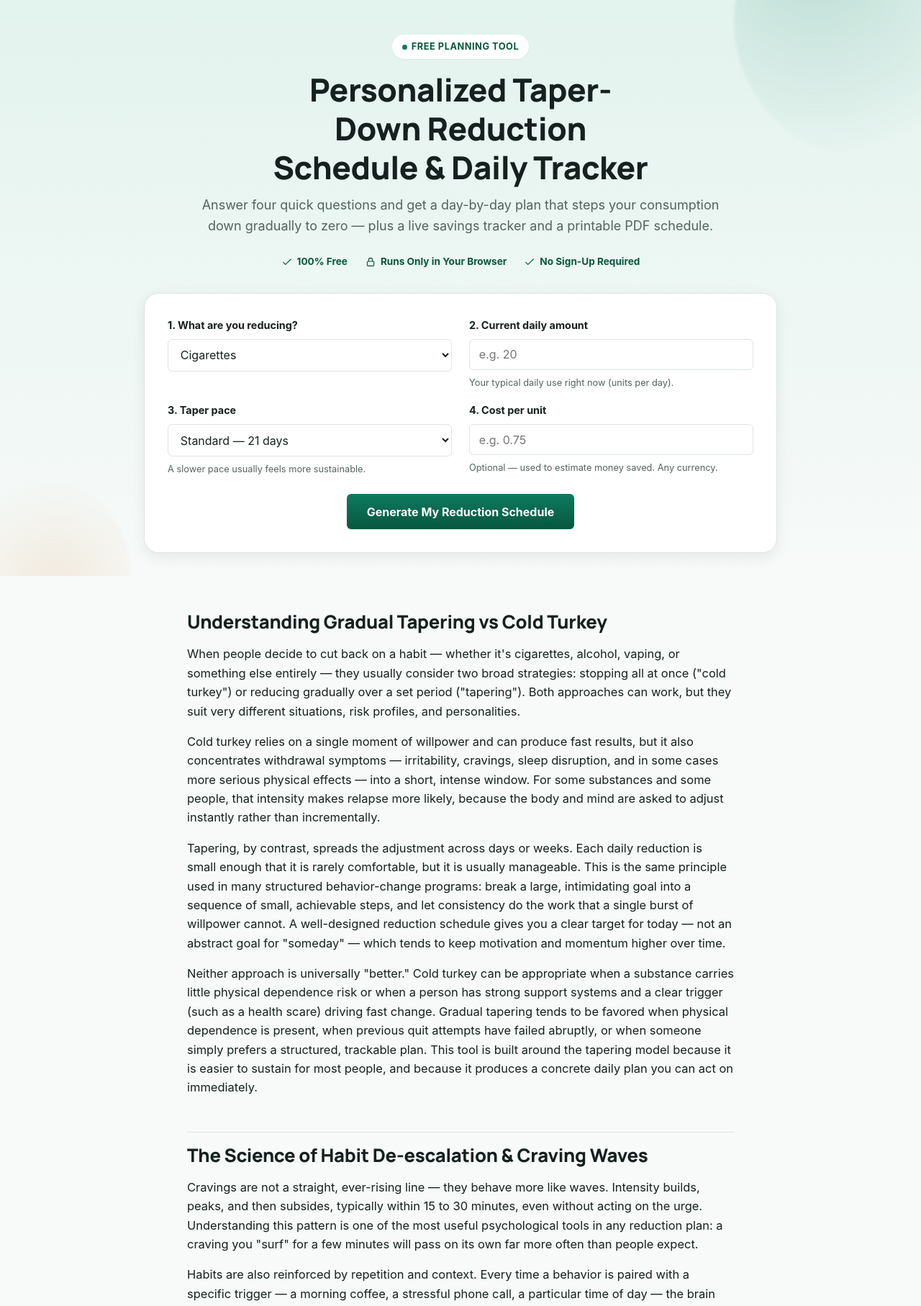
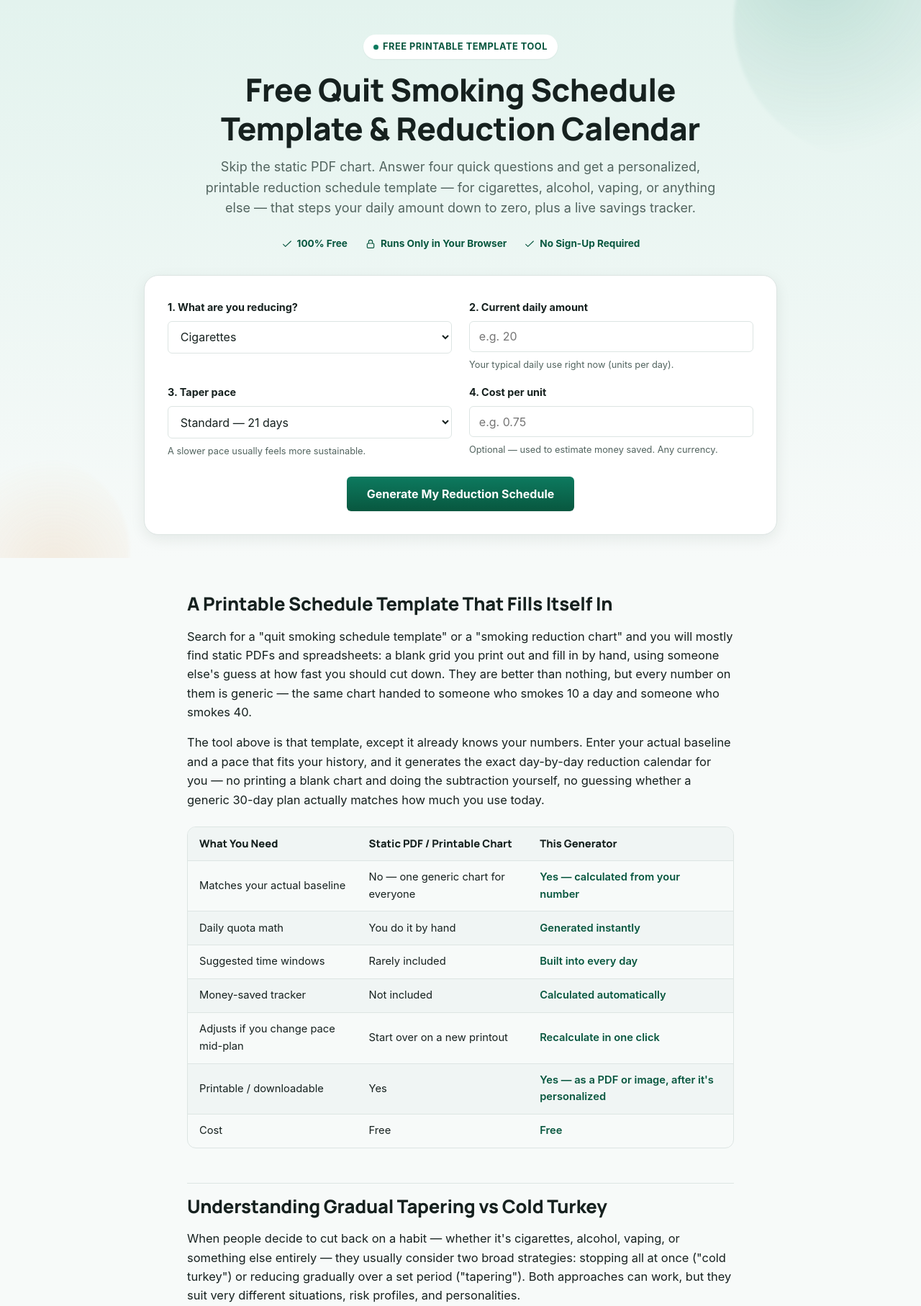
Before and after one commit to sukhjeevan999/basic, a WordPress theme: template taper-theme/front-page.php in a window 1280 px wide. Shown: the part 59-1873 px from the top of the page at 72% size. Run offline with PHP 8.4 and a stand-in for WordPress, Linux system fonts and the light colour scheme; the site name, menu and one post (Sample post) are stand-ins, and other content is empty; some libraries are stand-ins or nearby versions.

Commit message:
Target "quit smoking schedule template" keyword sitewide
SERP research showed static PDF/spreadsheet templates and generic
"quit smoking calculator" pages dominate the obvious keywords, but
nobody with real authority targets the "schedule template / reduction
chart / reduction calendar" phrasing directly, and everything ranking
there is a static, non-personalized printable — a real gap for an
interactive generator.

- front-page.php: rewrites the hero eyebrow/H1/subheadline around
  "Free Quit Smoking Schedule Template & Reduction Calendar"; adds a
  new "A Printable Schedule Template That Fills Itself In" section
  with a genuine comparison table (static PDF chart vs. this
  generator) positioned before the existing guide content so the
  keyword appears early in the body; adds two matching FAQ entries
- functions.php: filters the homepage <title> to the target phrase,
  and outputs WebApplication JSON-LD schema (name, description,
  free/$0 offer) so search + AI answer engines can identify the tool
  as a distinct, personalized generator rather than a static template
- header.php: rewrites the homepage meta description around the same
  keyword phrasing (156 chars)
- footer.php: aligns the site-wide fallback tagline with the same
  positioning for consistency across the theme
- style.css: adds table styling (.tt-table-wrap) with a horizontal
  scroll container, since the new comparison table is the first
  table the theme renders

Co-Authored-By: Claude Sonnet 5 <noreply@anthropic.com>
Claude-Session: https://claude.ai/code/session_01APqENyH6yHRj4ZhsQU3CBx

```diff
--- a/taper-theme/footer.php
+++ b/taper-theme/footer.php
@@ -21,7 +21,7 @@ if ( ! defined( 'ABSPATH' ) ) {
 					echo esc_html(
 						get_bloginfo( 'description' )
 							? get_bloginfo( 'description' )
-							: __( 'A free planning tool to help you build a gradual, structured reduction schedule — and track your progress along the way.', 'tapertheme' )
+							: __( 'A free, printable quit smoking schedule template and reduction calendar generator — personalized to your baseline, with progress tracking built in.', 'tapertheme' )
 					);
 					?>
 				</p>
--- a/taper-theme/front-page.php
+++ b/taper-theme/front-page.php
@@ -17,9 +17,9 @@ get_header();
 	<div class="tt-container">
 
 		<div class="tt-hero-head">
-			<span class="tt-eyebrow"><?php esc_html_e( 'Free Planning Tool', 'tapertheme' ); ?></span>
-			<h1><?php esc_html_e( 'Personalized Taper-Down Reduction Schedule & Daily Tracker', 'tapertheme' ); ?></h1>
-			<p><?php esc_html_e( 'Answer four quick questions and get a day-by-day plan that steps your consumption down gradually to zero — plus a live savings tracker and a printable PDF schedule.', 'tapertheme' ); ?></p>
+			<span class="tt-eyebrow"><?php esc_html_e( 'Free Printable Template Tool', 'tapertheme' ); ?></span>
+			<h1><?php esc_html_e( 'Free Quit Smoking Schedule Template & Reduction Calendar', 'tapertheme' ); ?></h1>
+			<p><?php esc_html_e( 'Skip the static PDF chart. Answer four quick questions and get a personalized, printable reduction schedule template — for cigarettes, alcohol, vaping, or anything else — that steps your daily amount down to zero, plus a live savings tracker.', 'tapertheme' ); ?></p>
 
 			<ul class="tt-trust-strip">
 				<li><svg viewBox="0 0 24 24" fill="none" stroke="currentColor" stroke-width="1.75" stroke-linecap="round" stroke-linejoin="round" aria-hidden="true"><path d="M4 12.5l4.5 4.5L20 6"/></svg> <?php esc_html_e( '100% Free', 'tapertheme' ); ?></li>
@@ -132,6 +132,63 @@ get_header();
 	<div class="tt-container">
 		<div class="tt-prose">
 
+			<h2><?php esc_html_e( 'A Printable Schedule Template That Fills Itself In', 'tapertheme' ); ?></h2>
+			<p>
+				<?php esc_html_e( 'Search for a "quit smoking schedule template" or a "smoking reduction chart" and you will mostly find static PDFs and spreadsheets: a blank grid you print out and fill in by hand, using someone else\'s guess at how fast you should cut down. They are better than nothing, but every number on them is generic — the same chart handed to someone who smokes 10 a day and someone who smokes 40.', 'tapertheme' ); ?>
+			</p>
+			<p>
+				<?php esc_html_e( 'The tool above is that template, except it already knows your numbers. Enter your actual baseline and a pace that fits your history, and it generates the exact day-by-day reduction calendar for you — no printing a blank chart and doing the subtraction yourself, no guessing whether a generic 30-day plan actually matches how much you use today.', 'tapertheme' ); ?>
+			</p>
+
+			<div class="tt-table-wrap">
+				<table>
+					<thead>
+						<tr>
+							<th><?php esc_html_e( 'What You Need', 'tapertheme' ); ?></th>
+							<th><?php esc_html_e( 'Static PDF / Printable Chart', 'tapertheme' ); ?></th>
+							<th><?php esc_html_e( 'This Generator', 'tapertheme' ); ?></th>
+						</tr>
+					</thead>
+					<tbody>
+						<tr>
+							<td><?php esc_html_e( 'Matches your actual baseline', 'tapertheme' ); ?></td>
+							<td><?php esc_html_e( 'No — one generic chart for everyone', 'tapertheme' ); ?></td>
+							<td><?php esc_html_e( 'Yes — calculated from your number', 'tapertheme' ); ?></td>
+						</tr>
+						<tr>
+							<td><?php esc_html_e( 'Daily quota math', 'tapertheme' ); ?></td>
+							<td><?php esc_html_e( 'You do it by hand', 'tapertheme' ); ?></td>
+							<td><?php esc_html_e( 'Generated instantly', 'tapertheme' ); ?></td>
+						</tr>
+						<tr>
+							<td><?php esc_html_e( 'Suggested time windows', 'tapertheme' ); ?></td>
+							<td><?php esc_html_e( 'Rarely included', 'tapertheme' ); ?></td>
+							<td><?php esc_html_e( 'Built into every day', 'tapertheme' ); ?></td>
+						</tr>
+						<tr>
+							<td><?php esc_html_e( 'Money-saved tracker', 'tapertheme' ); ?></td>
+							<td><?php esc_html_e( 'Not included', 'tapertheme' ); ?></td>
+							<td><?php esc_html_e( 'Calculated automatically', 'tapertheme' ); ?></td>
+						</tr>
+						<tr>
+							<td><?php esc_html_e( 'Adjusts if you change pace mid-plan', 'tapertheme' ); ?></td>
+							<td><?php esc_html_e( 'Start over on a new printout', 'tapertheme' ); ?></td>
+							<td><?php esc_html_e( 'Recalculate in one click', 'tapertheme' ); ?></td>
+						</tr>
+						<tr>
+							<td><?php esc_html_e( 'Printable / downloadable', 'tapertheme' ); ?></td>
+							<td><?php esc_html_e( 'Yes', 'tapertheme' ); ?></td>
+							<td><?php esc_html_e( 'Yes — as a PDF or image, after it\'s personalized', 'tapertheme' ); ?></td>
+						</tr>
+						<tr>
+							<td><?php esc_html_e( 'Cost', 'tapertheme' ); ?></td>
+							<td><?php esc_html_e( 'Free', 'tapertheme' ); ?></td>
+							<td><?php esc_html_e( 'Free', 'tapertheme' ); ?></td>
+						</tr>
+					</tbody>
+				</table>
+			</div>
+
 			<h2><?php esc_html_e( 'Understanding Gradual Tapering vs Cold Turkey', 'tapertheme' ); ?></h2>
 			<p>
 				<?php esc_html_e( 'When people decide to cut back on a habit — whether it\'s cigarettes, alcohol, vaping, or something else entirely — they usually consider two broad strategies: stopping all at once ("cold turkey") or reducing gradually over a set period ("tapering"). Both approaches can work, but they suit very different situations, risk profiles, and personalities.', 'tapertheme' ); ?>
@@ -190,6 +247,20 @@ get_header();
 			<div class="tt-faq">
 
 				<details class="tt-faq-item">
+					<summary><?php esc_html_e( 'Is this a printable quit smoking schedule template I can download?', 'tapertheme' ); ?></summary>
+					<div class="tt-faq-answer">
+						<p><?php esc_html_e( 'Yes. Once you generate your schedule, use "Download Printable Schedule (PDF)" or "Download as Image" to save a copy you can print. The difference from a generic template is that every number on it is already calculated from your own baseline and pace, instead of a blank chart you fill in by hand.', 'tapertheme' ); ?></p>
+					</div>
+				</details>
+
+				<details class="tt-faq-item">
+					<summary><?php esc_html_e( 'How is this different from a static PDF reduction chart?', 'tapertheme' ); ?></summary>
+					<div class="tt-faq-answer">
+						<p><?php esc_html_e( 'A static chart applies the same generic numbers to everyone. This tool takes your actual daily amount and chosen pace and calculates a matching day-by-day quota, suggested time windows, and a savings estimate — then lets you export the result as a PDF or image, so you still end up with something printable, just personalized first.', 'tapertheme' ); ?></p>
+					</div>
+				</details>
+
+				<details class="tt-faq-item">
 					<summary><?php esc_html_e( 'Is this reduction schedule medically supervised?', 'tapertheme' ); ?></summary>
 					<div class="tt-faq-answer">
 						<p><?php esc_html_e( 'No. This is a self-directed planning and tracking tool, not a medical program. For heavy or long-term dependencies — especially alcohol or other chemical substances — please consult a healthcare professional before starting any reduction plan.', 'tapertheme' ); ?></p>
--- a/taper-theme/functions.php
+++ b/taper-theme/functions.php
@@ -113,6 +113,50 @@ function tapertheme_scripts() {
 	}
 }
 add_action( 'wp_enqueue_scripts', 'tapertheme_scripts' );
+
+/**
+ * Sets a keyword-targeted <title> for the homepage (Free Quit Smoking
+ * Schedule Template & Reduction Calendar) instead of relying only on the
+ * site title + tagline, which may be blank on a fresh install.
+ */
+function tapertheme_document_title_parts( $title_parts ) {
+	if ( is_front_page() && ! is_paged() ) {
+		$title_parts['title'] = __( 'Free Quit Smoking Schedule Template & Reduction Calendar', 'tapertheme' );
+	}
+	return $title_parts;
+}
+add_filter( 'document_title_parts', 'tapertheme_document_title_parts' );
+
+/**
+ * Outputs WebApplication structured data for the homepage tool so search
+ * engines and AI answer engines can identify it as a free, browser-based
+ * reduction-schedule generator (distinct from the static PDF templates it
+ * competes against in search results).
+ */
+function tapertheme_homepage_schema() {
+	if ( ! is_front_page() ) {
+		return;
+	}
+
+	$schema = array(
+		'@context'        => 'https://schema.org',
+		'@type'           => 'WebApplication',
+		'name'            => __( 'Quit Smoking Schedule Template & Reduction Calendar', 'tapertheme' ),
+		'applicationCategory' => 'HealthApplication',
+		'operatingSystem' => 'Any (runs in a web browser)',
+		'url'             => home_url( '/' ),
+		'description'     => __( 'A free, personalized, printable reduction-schedule template and daily tracker for cigarettes, alcohol, vaping, or any custom substance — generated instantly from your own baseline instead of a static PDF chart.', 'tapertheme' ),
+		'offers'          => array(
+			'@type'         => 'Offer',
+			'price'         => '0',
+			'priceCurrency' => 'USD',
+		),
+		'isAccessibleForFree' => true,
+	);
+
+	echo '<script type="application/ld+json">' . wp_json_encode( $schema ) . '</script>' . "\n";
+}
+add_action( 'wp_head', 'tapertheme_homepage_schema' );
 
 /**
  * ==========================================================================
--- a/taper-theme/header.php
+++ b/taper-theme/header.php
@@ -16,7 +16,7 @@ if ( ! defined( 'ABSPATH' ) ) {
 	<meta name="viewport" content="width=device-width, initial-scale=1">
 	<meta name="theme-color" content="#0d7a5f">
 	<?php if ( is_front_page() ) : ?>
-	<meta name="description" content="<?php echo esc_attr( get_bloginfo( 'description' ) ? get_bloginfo( 'description' ) : __( 'Build a free, personalized taper-down reduction schedule and track your progress toward zero.', 'tapertheme' ) ); ?>">
+	<meta name="description" content="<?php echo esc_attr__( 'Free printable quit smoking schedule template & reduction calendar. Enter your baseline, get a personalized day-by-day taper plan instantly — no PDF needed.', 'tapertheme' ); ?>">
 	<?php endif; ?>
 	<?php wp_head(); ?>
 </head>
--- a/taper-theme/style.css
+++ b/taper-theme/style.css
@@ -496,6 +496,14 @@ button { cursor: pointer; }
 .tt-prose p, .tt-prose li { color: var(--tt-color-text); font-size: 1.03rem; }
 .tt-prose ul li, .tt-prose ol li { margin-bottom: var(--tt-space-2); }
 
+.tt-table-wrap { overflow-x: auto; margin: var(--tt-space-6) 0; border: 1px solid var(--tt-color-border); border-radius: var(--tt-radius-md); }
+.tt-table-wrap table { width: 100%; border-collapse: collapse; font-size: 0.92rem; }
+.tt-table-wrap th, .tt-table-wrap td { padding: 0.7rem 1rem; text-align: left; border-bottom: 1px solid var(--tt-color-border); min-width: 160px; }
+.tt-table-wrap thead th { background: var(--tt-color-surface-alt); font-family: var(--tt-font-heading); font-weight: 800; color: var(--tt-color-text); }
+.tt-table-wrap tbody tr:last-child td { border-bottom: none; }
+.tt-table-wrap tbody tr:nth-child(even) { background: var(--tt-color-surface-alt); }
+.tt-table-wrap td:nth-child(3) { color: var(--tt-color-primary-dark); font-weight: 600; }
+
 .tt-disclaimer {
   background: var(--tt-color-danger-bg);
   border: 1.5px solid #f3c6c2;
```
